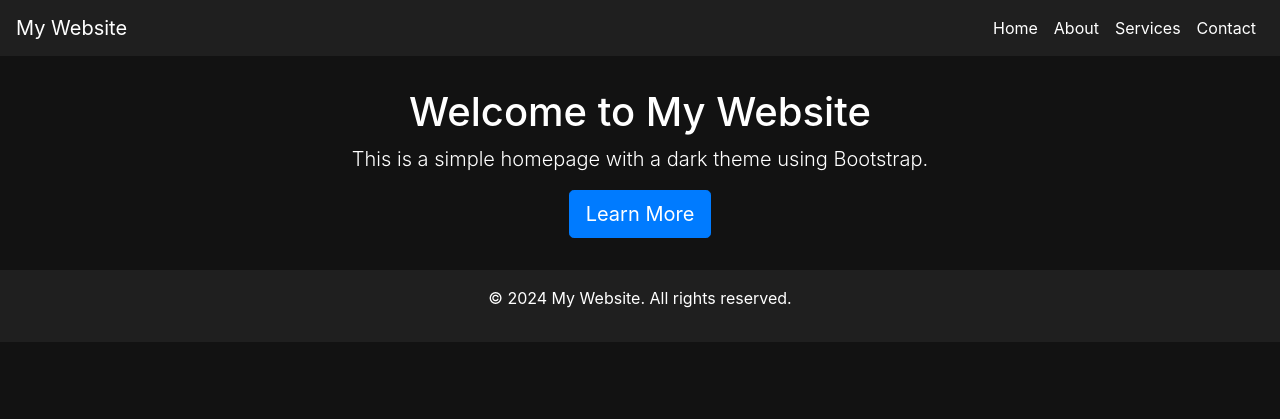
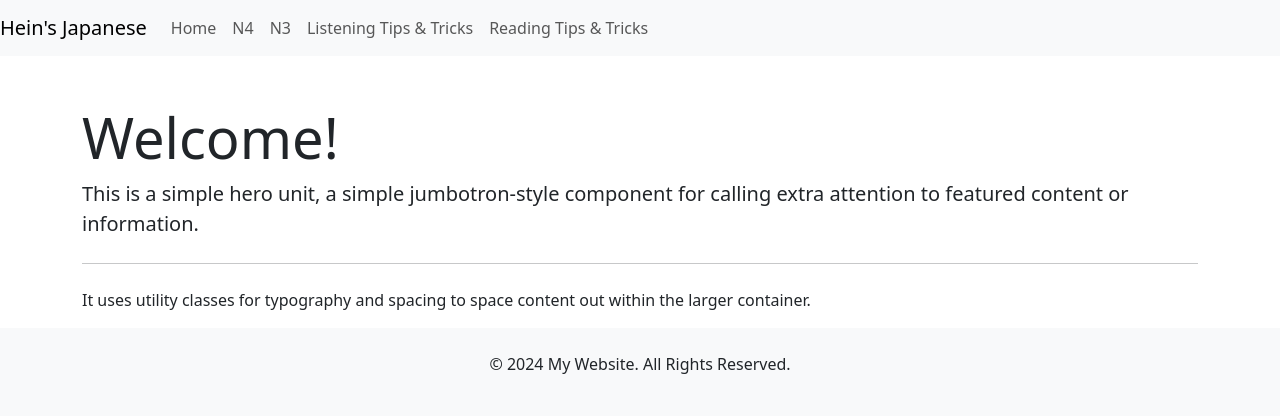
Before and after one commit to HeinHtetAung22/OQJapan.github.io, a plain HTML site: page index.html in a window 1280 px wide. Drawn offline with nearby package versions, Linux system fonts and the light colour scheme.

Commit message:
Update index.html

```diff
--- a/index.html
+++ b/index.html
@@ -1,75 +1,64 @@
 <!DOCTYPE html>
 <html lang="en">
+
 <head>
   <meta charset="UTF-8">
   <meta name="viewport" content="width=device-width, initial-scale=1.0">
-  <title>My Website</title>
-  <!-- Bootstrap CSS -->
-  <link href="https://stackpath.bootstrapcdn.com/bootstrap/4.5.2/css/bootstrap.min.css" rel="stylesheet">
-  <style>
-    body {
-      background-color: #121212;
-      color: #ffffff;
-    }
-    .navbar, .footer {
-      background-color: #1f1f1f;
-    }
-    .navbar-brand, .nav-link {
-      color: #ffffff !important;
-    }
-    .footer {
-      padding: 1rem 0;
-      text-align: center;
-    }
-    .content {
-      padding: 2rem 0;
-    }
-  </style>
+  <title>Hein's Japanese</title>
+  <link href="https://cdn.jsdelivr.net/npm/bootstrap@5.3.3/dist/css/bootstrap.min.css" rel="stylesheet" integrity="sha384-QWTKZyjpPEjISv5WaRU9OFeRpok6YctnYmDr5pNlyT2bRjXh0JMhjY6hW+ALEwIH" crossorigin="anonymous">
 </head>
+
 <body>
-  <!-- Navbar -->
-  <nav class="navbar navbar-expand-lg navbar-dark">
-    <a class="navbar-brand" href="#">My Website</a>
-    <button class="navbar-toggler" type="button" data-toggle="collapse" data-target="#navbarNav" aria-controls="navbarNav" aria-expanded="false" aria-label="Toggle navigation">
+  <!-- Header -->
+  <nav class="navbar navbar-expand-lg navbar-light bg-light">
+    <a class="navbar-brand" href="#">Hein's Japanese</a>
+    <button class="navbar-toggler" type="button" data-toggle="collapse" data-target="#navbarNav"
+      aria-controls="navbarNav" aria-expanded="false" aria-label="Toggle navigation">
       <span class="navbar-toggler-icon"></span>
     </button>
     <div class="collapse navbar-collapse" id="navbarNav">
-      <ul class="navbar-nav ml-auto">
-        <li class="nav-item">
-          <a class="nav-link" href="#">Home</a>
+      <ul class="navbar-nav">
+        <li class="nav-item active">
+          <a class="nav-link" href="Index.html">Home</a>
         </li>
         <li class="nav-item">
-          <a class="nav-link" href="#">About</a>
+          <a class="nav-link" href="N4.html">N4</a>
         </li>
         <li class="nav-item">
-          <a class="nav-link" href="#">Services</a>
+          <a class="nav-link" href="N3.html">N3</a>
         </li>
         <li class="nav-item">
-          <a class="nav-link" href="#">Contact</a>
+          <a class="nav-link" href="ListeningT&T.html">Listening Tips & Tricks</a>
+        </li>
+        <li class="nav-item">
+          <a class="nav-link" href="ReadingT&T.html">Reading Tips & Tricks</a>
         </li>
       </ul>
     </div>
   </nav>
 
-  <!-- Content -->
-  <div class="container content">
-    <div class="row">
-      <div class="col-md-12 text-center">
-        <h1>Welcome to My Website</h1>
-        <p class="lead">This is a simple homepage with a dark theme using Bootstrap.</p>
-        <a href="#" class="btn btn-primary btn-lg">Learn More</a>
-      </div>
+  <!-- Welcome Section -->
+  <div class="container mt-5">
+    <div class="jumbotron">
+      <h1 class="display-4">Welcome!</h1>
+      <p class="lead">This is a simple hero unit, a simple jumbotron-style component for calling extra attention to
+        featured content or information.</p>
+      <hr class="my-4">
+      <p>It uses utility classes for typography and spacing to space content out within the larger container.</p>
     </div>
   </div>
 
   <!-- Footer -->
-  <div class="footer">
-    <p>&copy; 2024 My Website. All rights reserved.</p>
-  </div>
+  <footer class="bg-light text-center text-lg-start">
+    <div class="container p-4">
+      <p class="text-center">&copy; 2024 My Website. All Rights Reserved.</p>
+    </div>
+  </footer>
 
-  <!-- Bootstrap JS and dependencies -->
   <script src="https://code.jquery.com/jquery-3.5.1.slim.min.js"></script>
-  <script src="https://cdn.jsdelivr.net/npm/@popperjs/core@2.5.2/dist/umd/popper.min.js"></script>
-  <script src="https://stackpath.bootstrapcdn.com/bootstrap/4.5.2/js/bootstrap.min.js"></script>
+  <script src="https://cdn.jsdelivr.net/npm/@popperjs/core@2.9.2/dist/umd/popper.min.js"></script>
+  <script src="https://maxcdn.bootstrapcdn.com/bootstrap/4.5.2/js/bootstrap.min.js"></script>
+  <script src="https://cdn.jsdelivr.net/npm/bootstrap@5.3.3/dist/js/bootstrap.bundle.min.js" integrity="sha384-YvpcrYf0tY3lHB60NNkmXc5s9fDVZLESaAA55NDzOxhy9GkcIdslK1eN7N6jIeHz" crossorigin="anonymous"></script>
 </body>
+
 </html>
```
